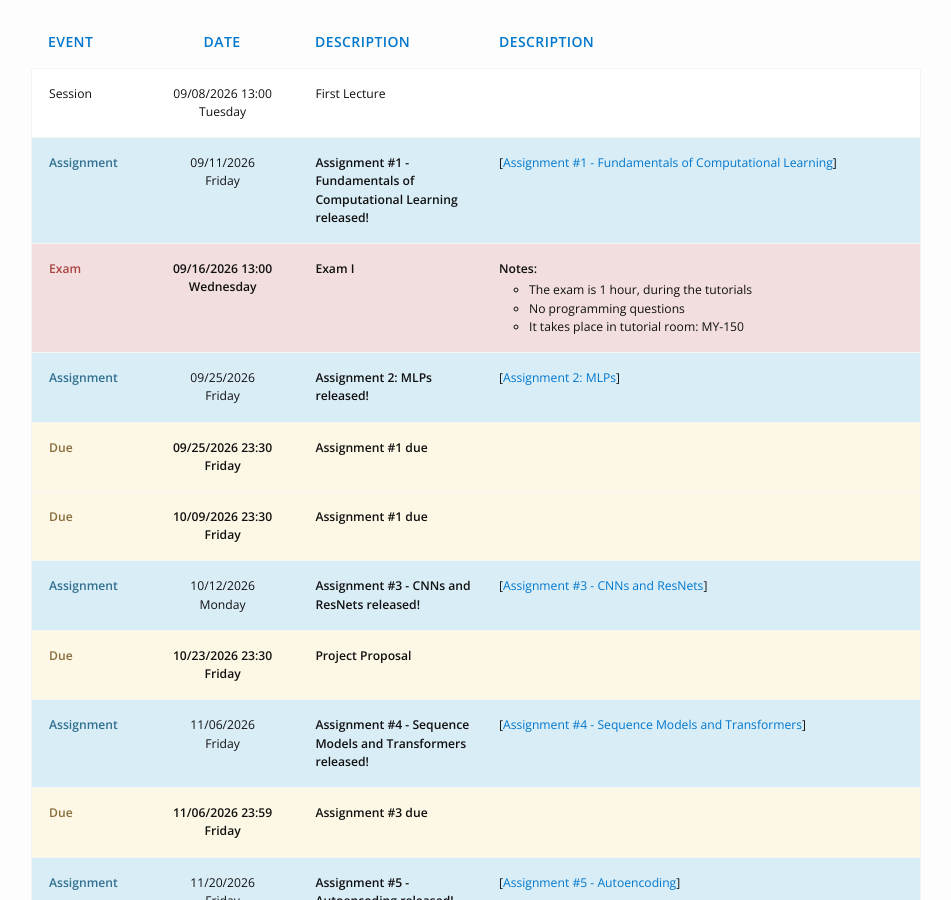
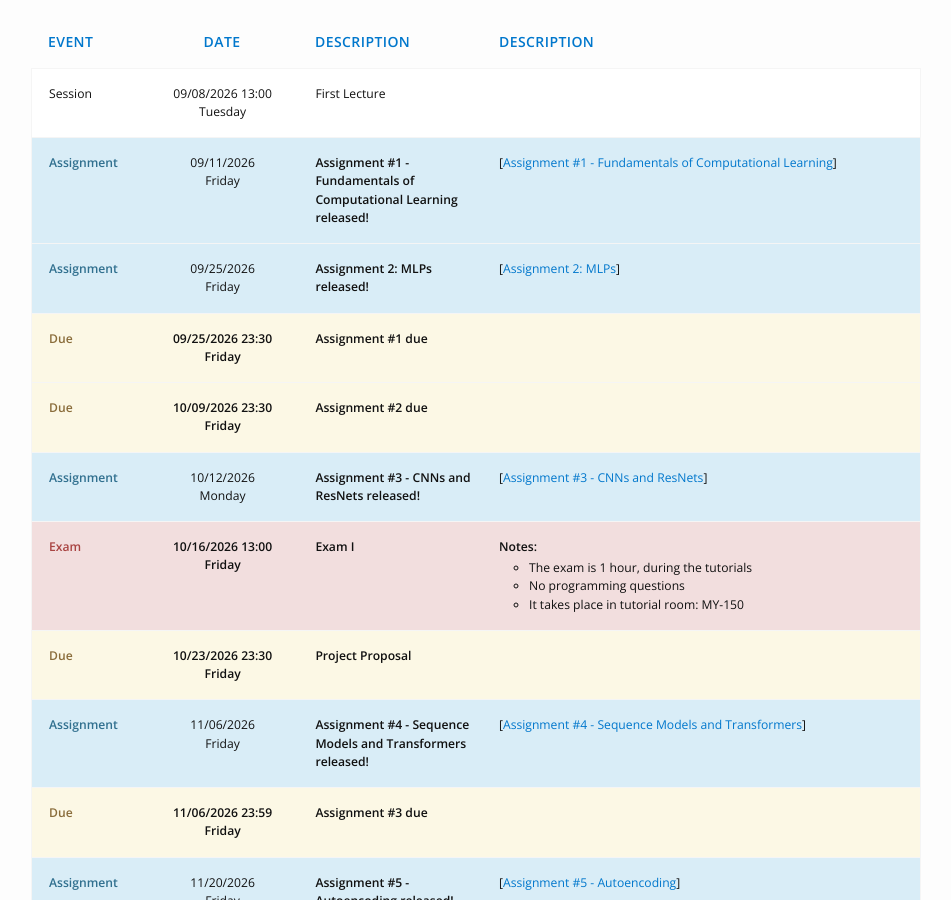
Before and after one commit to bereyhi-courses/dl-utoronto, a Jekyll site: the page built from schedule.md, in a window 1280 px wide and 900 px high, scrolled down 324 px. Shown: the whole window, without its empty margins (164-1115 px from the left). Built offline with Jekyll 4.4.1, drawn with Linux system fonts in a browser that asks for light colours; nearby versions of some CDN libraries.

Commit message:
fall 2026 lunched

```diff
--- a/_assignments/02_assignment2.md
+++ b/_assignments/02_assignment2.md
@@ -8,6 +8,6 @@ title: 'Assignment 2: MLPs'
 due_event:
     type: due
     date: 2026-10-09T23:30:00
-    description: 'Assignment #1 due'
+    description: 'Assignment #2 due'
 ---
 Please submit through the provided Crowdmark link
```
Also changed, not shown: _events/Exam1.md (+1 -1 lines).
